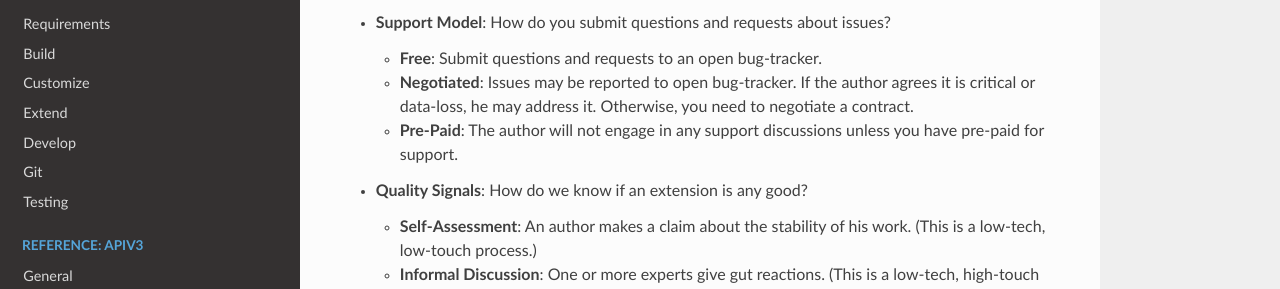
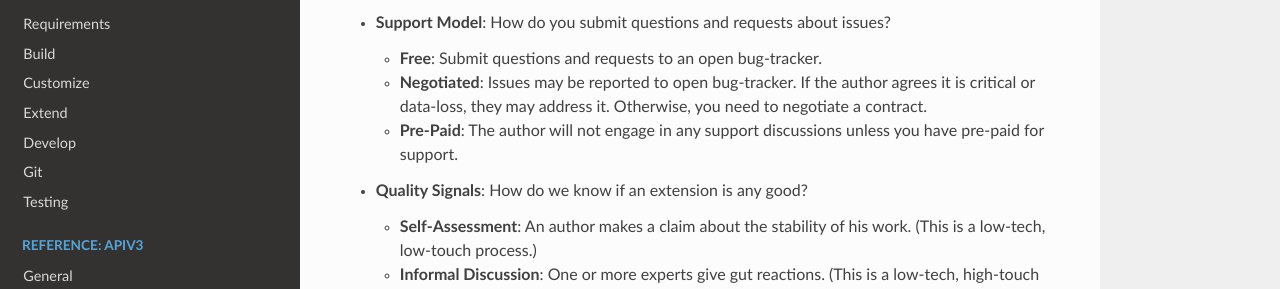
Before and after one commit to civicrm/civicrm-dev-docs, an MkDocs documentation site: the page built from docs/extend-stages.md, in a window 1280 px wide and 1400 px high, scrolled down 943 px. Shown: the part 185-474 px from the top of the window. Built offline with MkDocs 1.6.1, drawn with Linux system fonts in a browser that asks for light colours; nearby versions of some CDN libraries; old or Windows-style settings are respelled for this version of MkDocs; some of the changed text lies outside the part shown.

Commit message:
gender-inclusive pronoun for extension devs

```diff
--- a/docs/extend-stages.md
+++ b/docs/extend-stages.md
@@ -31,7 +31,7 @@ extensions through the CiviCRM ecosystem.
      * __Seeking Maintainer__: This project does not have a person or organization responsible for it. If you think the project is useful, feel free to take responsibility for it.
  * __Support Model__: How do you submit questions and requests about issues?
      * __Free__: Submit questions and requests to an open bug-tracker.
-     * __Negotiated__: Issues may be reported to open bug-tracker. If the author agrees it is critical or data-loss, he may address it. Otherwise, you need to negotiate a contract.
+     * __Negotiated__: Issues may be reported to open bug-tracker. If the author agrees it is critical or data-loss, they may address it. Otherwise, you need to negotiate a contract.
      * __Pre-Paid__: The author will not engage in any support discussions unless you have pre-paid for support.
  * __Quality Signals__: How do we know if an extension is any good?
      * __Self-Assessment__: An author makes a claim about the stability of his work. (This is a low-tech, low-touch process.)
@@ -61,7 +61,7 @@ Based on these rules, we can fill out a full table of the workflow:
 | Experimental	| Official	| Informal Discussion	| As above. *Additionally* The author announces to a high-visibility medium (such as blog or mailing-list). If discussion is persuasive, a senior member of core team flags the project as official.	| Locate the extension on the website. View a block which says, "Install Instructions", which includes drush/wp-cli commands.
 | Incubation	| Contributed	| Self-Assessment	| In `civicrm.org`, the author creates an "extension" node and flags it as "Incubation".	| Locate the extension on the website. View a block which says, "Install Instructions", which includes drush/wp-cli commands.
 | Incubation	| Official	| Informal Discussion	| As above. *Additionally* The author announces to a high-visibility medium (such as blog or mailing-list). If discussion is persuasive, a senior member of core team flags the project as official.	| Locate the extension on the website. View a block which says, "Install Instructions", which includes drush/wp-cli commands.
-| Stable	| Contributed	| Formal Review (light)	| In JIRA, the author requests a formal peer review.  Once the reviewer is satisfied, he marks the node in `civicrm.org` as Stable.	| In app, go to "Add New" and choose the extension.
+| Stable	| Contributed	| Formal Review (light)	| In JIRA, the author requests a formal peer review.  Once the reviewer is satisfied, they mark the node in `civicrm.org` as Stable.	| In app, go to "Add New" and choose the extension.
 | Stable	| Official	| Formal Review (heavy)	| As above. *Additionally* FormalReview criteria are more detailed. Announce to a high-visibility medium. At least one reviewer must be a senior member of the core team.	| In app, go to "Add New" and choose the extension.
 | Deprecated	| Contributed	| Self-Assessment	| In `civicrm.org`, the author marks the "extension" node as deprecated and announce to a high-visibility medium.	| Locate the extension on the website. View a block which says, "Install Instructions", which includes drush/wp-cli commands.
 | Deprecated	| Official	| Informal Discussion	| The author announces intent to deprecate in a high-visibility medium. If discussion is persuasive and no alternative maintainer comes forward, a senior member of core team flags the project as official.	| Locate the extension on the website. View a block which says, "Install Instructions", which includes drush/wp-cli commands.
```
